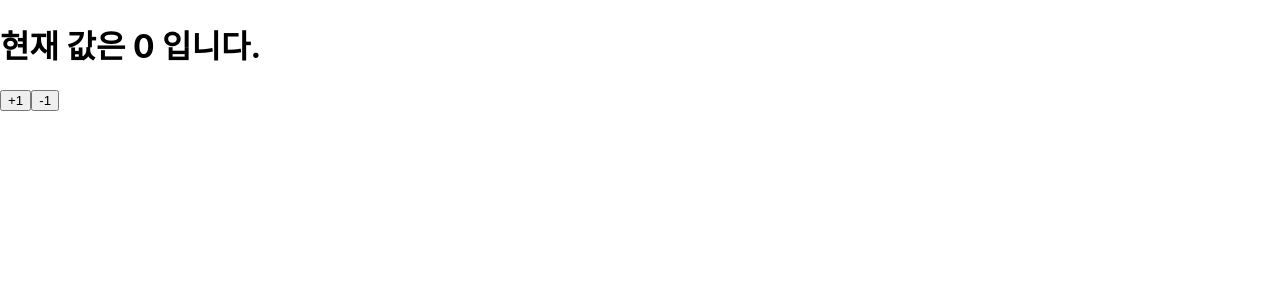
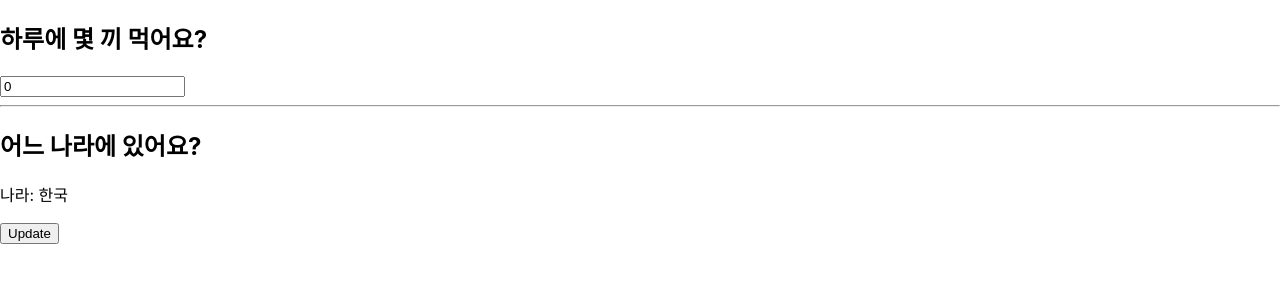
Before and after one commit to NewBean0312/react-test, a React (Create React App) app: page / in a window 1280 px wide. Shown: the top 300 px of the page. Built offline with nearby package versions, Linux system fonts and the light colour scheme.

Commit message:
React Reducer 및 useMemo

```diff
--- a/src/App.js
+++ b/src/App.js
@@ -2,13 +2,15 @@ import React from "react";
 import EffectEx from "./EffectEx";
 import ContextEx from "./ContextEx";
 import ReducerEx from "./ReducerEx";
+import MemoEx from "./MemoEx";
 
 const App = () => {
   return (
     <>
       {/* <EffectEx />
-      <ContextEx /> */}
-      <ReducerEx />
+      <ContextEx />
+      <ReducerEx /> */}
+      <MemoEx />
     </>
   );
 };
--- /dev/null
+++ b/src/MemoEx.js
@@ -0,0 +1,38 @@
+import { useMemo, useEffect, useState } from "react";
+
+const MemoEx = () => {
+  const [number, setNumber] = useState(0);
+  const [isKorea, setIsKorea] = useState(true);
+
+  // const location = { country: isKorea ? '한국' : '일본' };
+  const location = useMemo(() => {
+    return {
+      country: isKorea ? "한국" : "일본",
+    };
+  }, [isKorea]);
+
+  useEffect(() => {
+    console.log("useEffect... 호출");
+    // 뭔가 오래 걸리는 작업
+  }, [location]);
+
+  return (
+    <>
+      <header className="App-header">
+        <h2>하루에 몇 끼 먹어요?</h2>
+        <input
+          type="number"
+          value={number}
+          onChange={(e) => setNumber(e.target.value)}
+        />
+        <hr />
+
+        <h2>어느 나라에 있어요?</h2>
+        <p>나라: {location.country}</p>
+        <button onClick={() => setIsKorea(!isKorea)}>Update</button>
+      </header>
+    </>
+  );
+};
+
+export default MemoEx;
```
